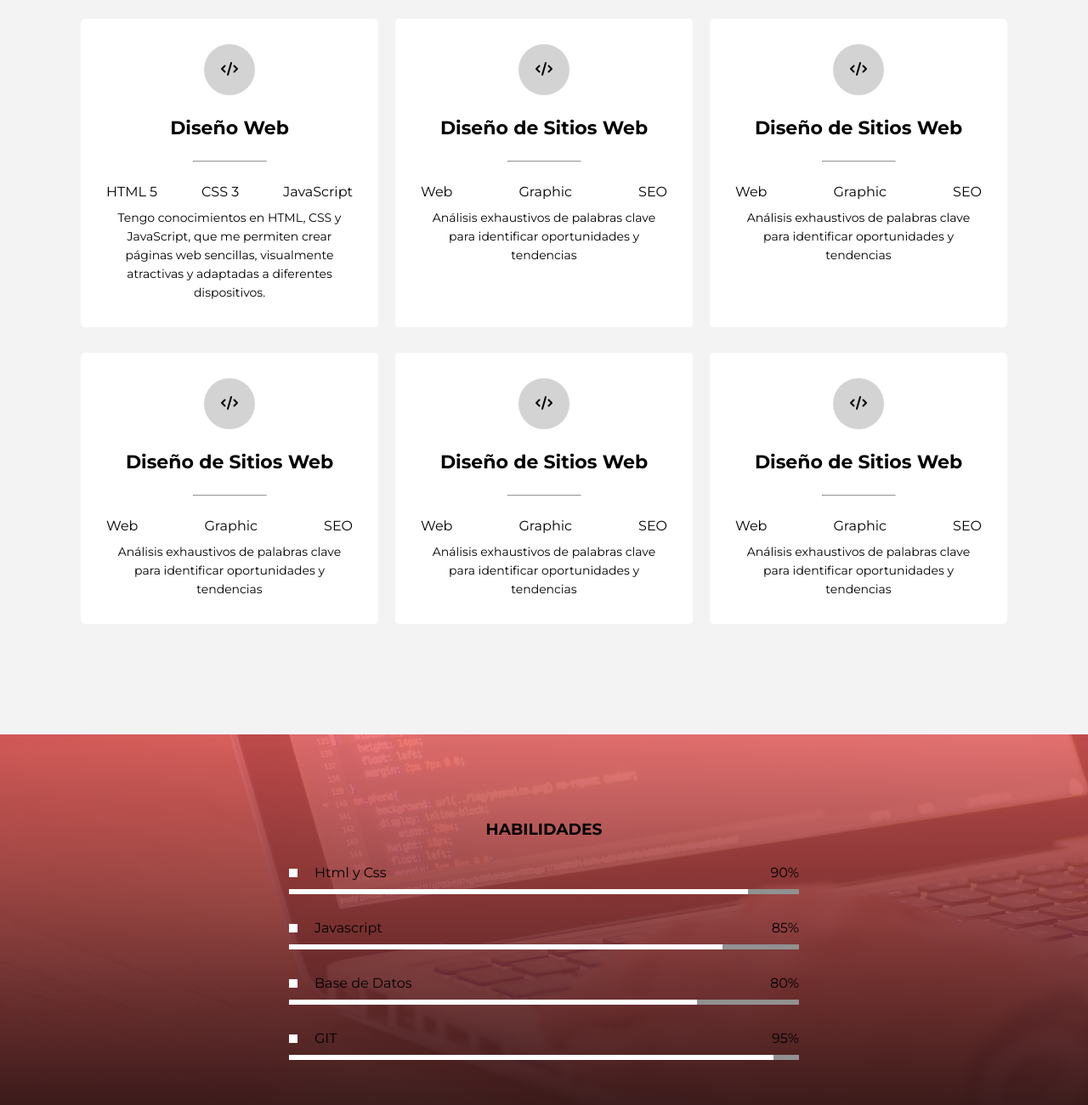
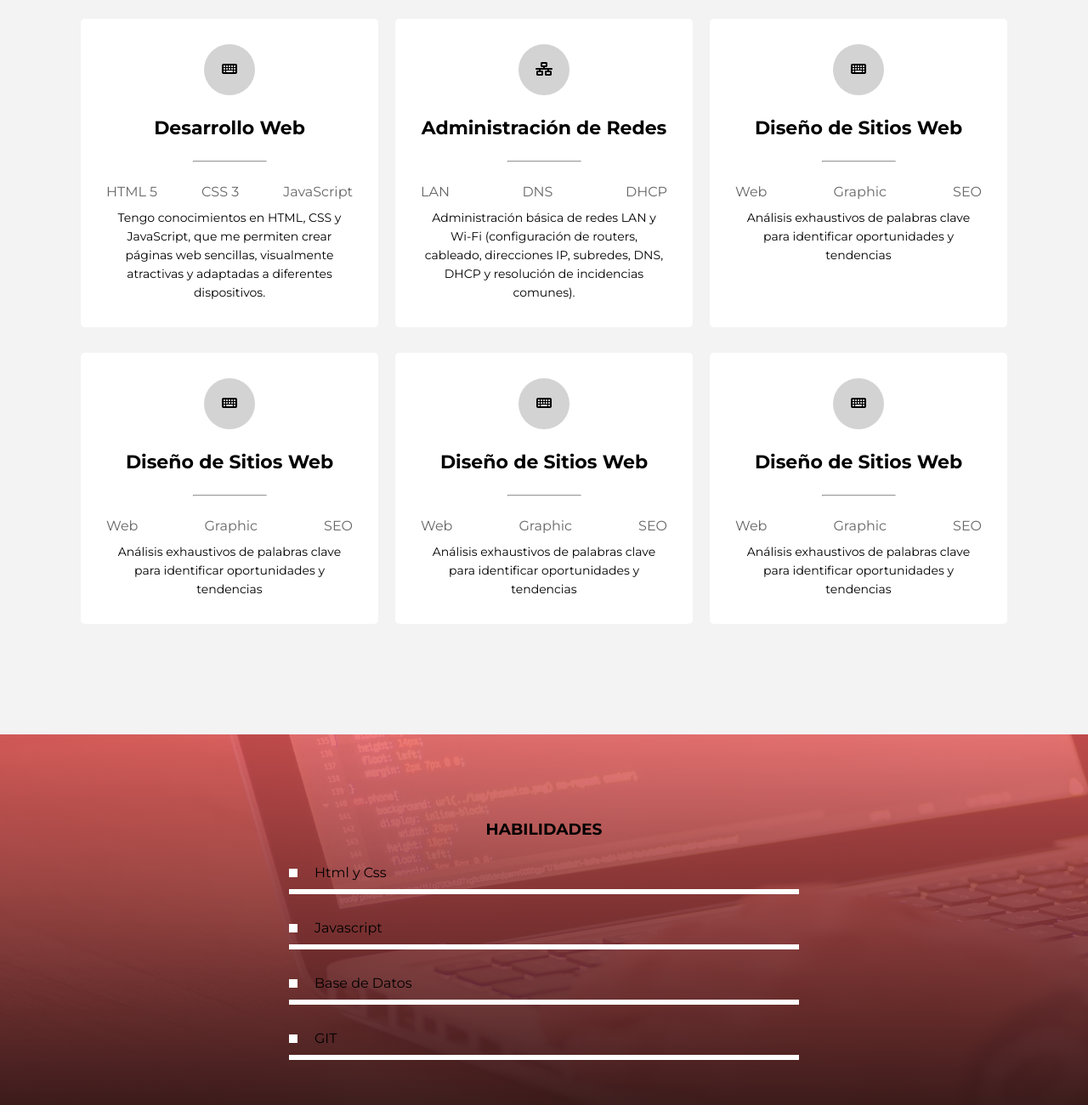
Before and after one commit to MoisesCastroMestres/MoisesCastroPorfolio, a plain HTML site: page index.html in a window 1280 px wide. Shown: the part 1540-2840 px from the top of the page at 85% size. Drawn offline with Linux system fonts and the light colour scheme.

Commit message:
Habilidades añadidas

```diff
--- a/estilo.css
+++ b/estilo.css
@@ -281,6 +281,7 @@ html {
     display: flex;
     justify-content: space-between;
     margin-bottom: 10px;
+    color: #666;
 }
 
 #servicios .fila .servicio p {
@@ -331,28 +332,28 @@ html {
 
 .contenedor-skills .skill .barra .barra-progreso1{
     background-color: #fff;
-    width: 90%;
+    width: 100%;
     height: 6px;
     animation: progreso1 2s forwards;
 }
 
 .contenedor-skills .skill .barra .barra-progreso2{
     background-color: #fff;
-    width: 85%;
+    width: 100%;
     height: 6px;
     animation: progreso2 2s forwards;
 }
 
 .contenedor-skills .skill .barra .barra-progreso3{
     background-color: #fff;
-    width: 80%;
+    width: 100%;
     height: 6px;
     animation: progreso3 2s forwards;
 }
 
 .contenedor-skills .skill .barra .barra-progreso4{
     background-color: #fff;
-    width: 95%;
+    width: 100%;
     height: 6px;
     animation: progreso4 2s forwards;
 }
@@ -364,7 +365,7 @@ html {
         width: 0;
     }
     100% {
-        width: 90%;
+        width: 100%;
     }
 }
 
@@ -373,7 +374,7 @@ html {
         width: 0;
     }
     100% {
-        width: 85%;
+        width: 100%;
     }
 }
 
@@ -382,7 +383,7 @@ html {
         width: 0;
     }
     100% {
-        width: 80%;
+        width: 100%;
     }
 }
 
@@ -391,7 +392,7 @@ html {
         width: 0;
     }
     100% {
-        width: 95%;
+        width: 100%;
     }
 }
 
--- a/index.html
+++ b/index.html
@@ -61,7 +61,7 @@
             <p class="titulo-seccion">Sobre Mi</p>
             <h2>Hola, soy <span>Moisés Castro</span></h2>
             <!-- <h3>Desarollador Web</h3> -->
-            <p> Técnico en Sistemas Microinformáticos y Redes con sólida experiencia en logística</p>
+            <p> Técnico en Sistemas Microinformáticos y Redes con sólida experiencia en logística.</p>
             <!-- <p> Me especializo en construir sitios web y aplicaciones. </p> -->
             <a href="#">Descargar CV</a> <!-- Se pone almohadilla de forma provisional tendré que poner el enlace definitivo para la descarga del curriculum -->
         </div>
@@ -72,8 +72,8 @@
         <h3 class="titulo-seccion">Mis habilidades</h3>
         <div class="fila">
             <div class="servicio">
-                <span class="icono"><i class="fa-solid fa-code"></i></span>
-                <h4>Diseño Web</h4>
+                <span class="icono"><i class="fa-solid fa-keyboard"></i></span>
+                <h4>Desarrollo Web</h4>
                 <hr>
                 <ul class="servicios-tag">
                     <li>HTML 5</li>
@@ -83,18 +83,18 @@
                 <p>Tengo conocimientos en HTML, CSS y JavaScript, que me permiten crear páginas web sencillas, visualmente atractivas y adaptadas a diferentes dispositivos.</p>
             </div>
             <div class="servicio">
-                <span class="icono"><i class="fa-solid fa-code"></i></span>
-                <h4>Diseño de Sitios Web</h4>
+                <span class="icono"><i class="fa-solid fa-network-wired"></i></span>
+                <h4>Administración de Redes</h4>
                 <hr>
                 <ul class="servicios-tag">
-                    <li>Web</li>
-                    <li>Graphic</li>
-                    <li>SEO</li>
+                    <li>LAN</li>
+                    <li>DNS</li>
+                    <li>DHCP</li>
                 </ul>
-                <p>Análisis exhaustivos de palabras clave para identificar oportunidades y tendencias</p>
+                <p>Administración básica de redes LAN y Wi-Fi (configuración de routers, cableado, direcciones IP, subredes, DNS, DHCP y resolución de incidencias comunes).</p>
             </div>
             <div class="servicio">
-                <span class="icono"><i class="fa-solid fa-code"></i></span>
+                <span class="icono"><i class="fa-solid fa-keyboard"></i></span>
                 <h4>Diseño de Sitios Web</h4>
                 <hr>
                 <ul class="servicios-tag">
@@ -107,7 +107,7 @@
         </div>
         <div class="fila">
             <div class="servicio">
-                <span class="icono"><i class="fa-solid fa-code"></i></span>
+                <span class="icono"><i class="fa-solid fa-keyboard"></i></span>
                 <h4>Diseño de Sitios Web</h4>
                 <hr>
                 <ul class="servicios-tag">
@@ -118,7 +118,7 @@
                 <p>Análisis exhaustivos de palabras clave para identificar oportunidades y tendencias</p>
             </div>
             <div class="servicio">
-                <span class="icono"><i class="fa-solid fa-code"></i></span>
+                <span class="icono"><i class="fa-solid fa-keyboard"></i></span>
                 <h4>Diseño de Sitios Web</h4>
                 <hr>
                 <ul class="servicios-tag">
@@ -129,7 +129,7 @@
                 <p>Análisis exhaustivos de palabras clave para identificar oportunidades y tendencias</p>
             </div>
             <div class="servicio">
-                <span class="icono"><i class="fa-solid fa-code"></i></span>
+                <span class="icono"><i class="fa-solid fa-keyboard"></i></span>
                 <h4>Diseño de Sitios Web</h4>
                 <hr>
                 <ul class="servicios-tag">
@@ -148,7 +148,7 @@
         <div class="skill">
             <div class="info">
                 <p><span class="lista"></span>Html y Css</p>
-                <span class="porcentaje">90%</span>
+                <span class="porcentaje"></span>
             </div>
             <div class="barra">
                 <div class="" id="html"></div>
@@ -158,7 +158,7 @@
         <div class="skill">
             <div class="info">
                 <p><span class="lista"></span>Javascript</p>
-                <span class="porcentaje">85%</span>
+                <span class="porcentaje"></span>
             </div>
             <div class="barra">
                 <div class="" id="js"></div>
@@ -168,7 +168,7 @@
         <div class="skill">
             <div class="info">
                 <p><span class="lista"></span>Base de Datos</p>
-                <span class="porcentaje">80%</span>
+                <span class="porcentaje"></span>
             </div>
             <div class="barra">
                 <div class="" id="bd"></div>
@@ -178,7 +178,7 @@
         <div class="skill">
             <div class="info">
                 <p><span class="lista"></span>GIT</p>
-                <span class="porcentaje">95%</span>
+                <span class="porcentaje"></span>
             </div>
             <div class="barra">
                 <div class="" id="git"></div>
```
